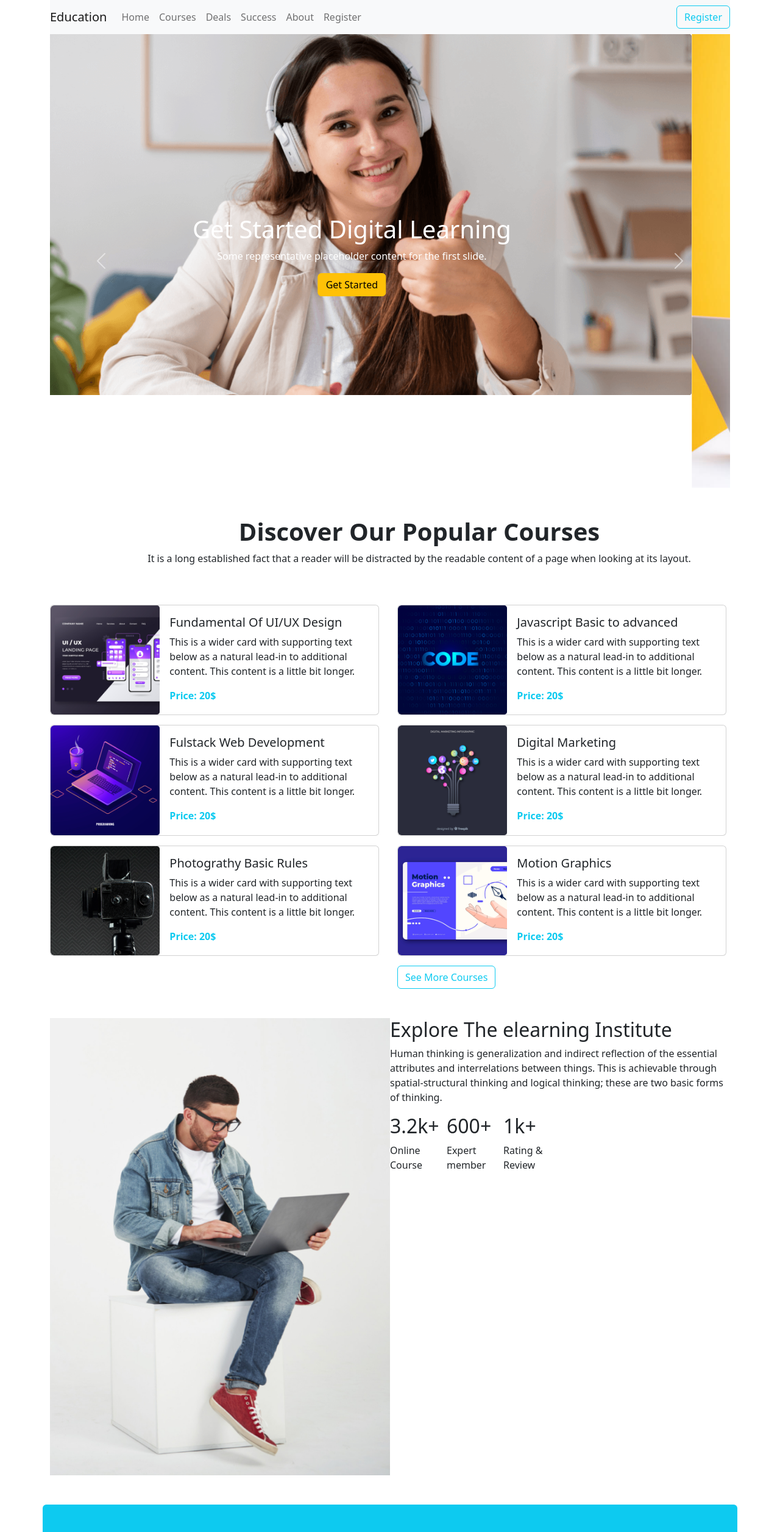
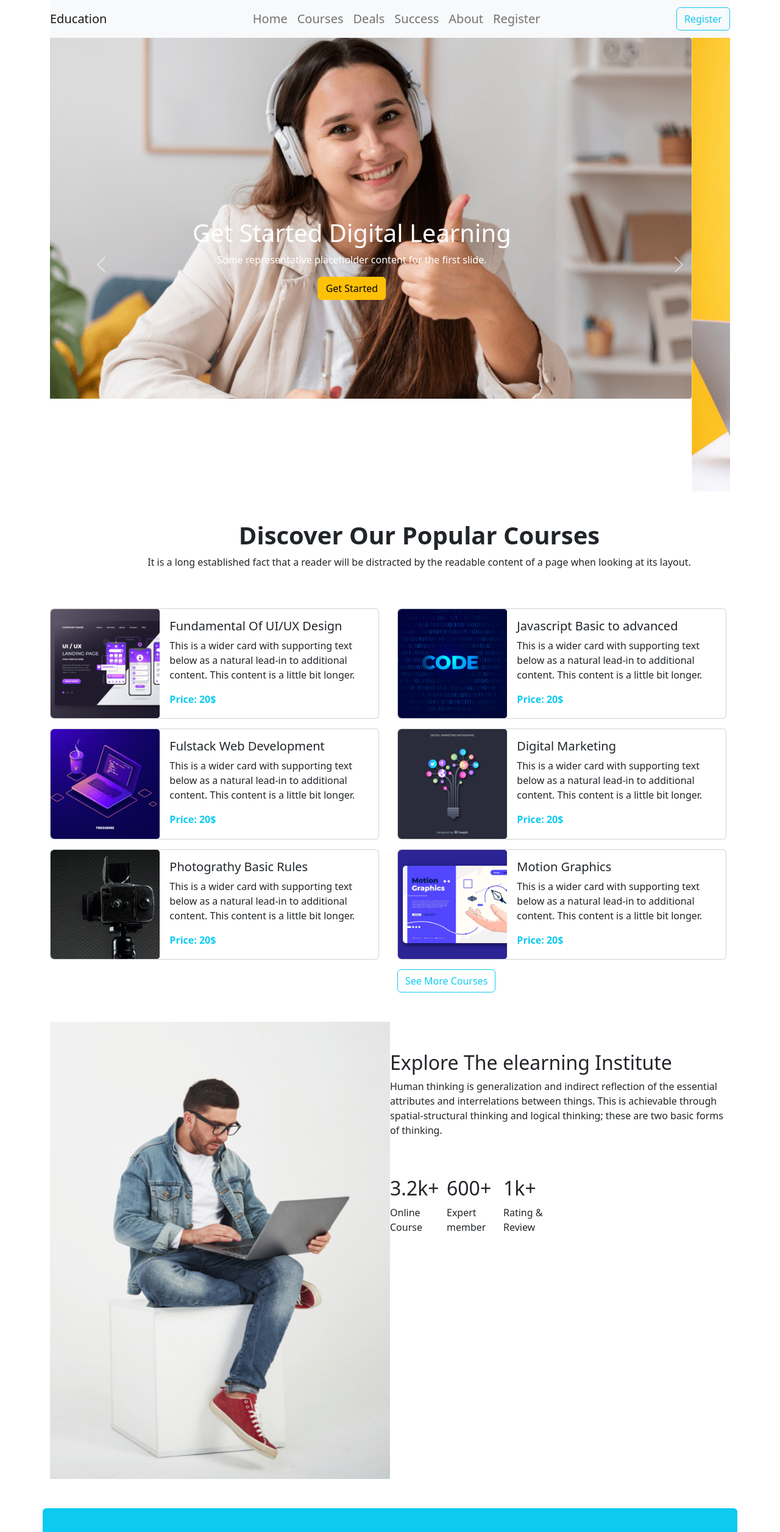
Before and after one commit to mehedi292/Assignment-3, a plain HTML site: page index.html in a window 1280 px wide. Shown: the top 2513 px of the page at 61% size. Drawn offline with nearby package versions, Linux system fonts and the light colour scheme.

Commit message:
third commit

```diff
--- a/index.html
+++ b/index.html
@@ -19,7 +19,7 @@
             </button>
             <div class="collapse navbar-collapse" id="navbarTogglerDemo01">
                 <a class="navbar-brand" href="#">Education</a>
-                <ul class="navbar-nav me-auto mb-2 mb-lg-0 d-flex justify-content-center">
+                <ul class="navbar-nav me-auto mb-2 mb-lg-0 mx-auto" style="font-size: 20px;">
                     <li class="nav-item">
                         <a class="nav-link" href="#">Home</a>
                     </li>
@@ -220,12 +220,14 @@
         <img class="img-fluid" src="images/working.png" alt="">
     </div>
     <div class="col-md-6">
-        <h2>Explore The elearning Institute</h2>
-        <p>Human thinking is generalization and indirect reflection of the essential attributes and interrelations
-            between things. This is achievable through spatial-structural thinking and logical thinking; these are
-            two
-            basic forms of thinking.</p>
-        <div class="explore-title d-flex">
+        <div class="title pt-5">
+            <h2>Explore The elearning Institute</h2>
+            <p>Human thinking is generalization and indirect reflection of the essential attributes and interrelations
+                between things. This is achievable through spatial-structural thinking and logical thinking; these are
+                two
+                basic forms of thinking.</p>
+        </div>
+        <div class="explore-title d-flex pt-5">
             <div class="col-md-2">
                 <h2>3.2k+</h2>
                 <span>Online Course</span>
```
